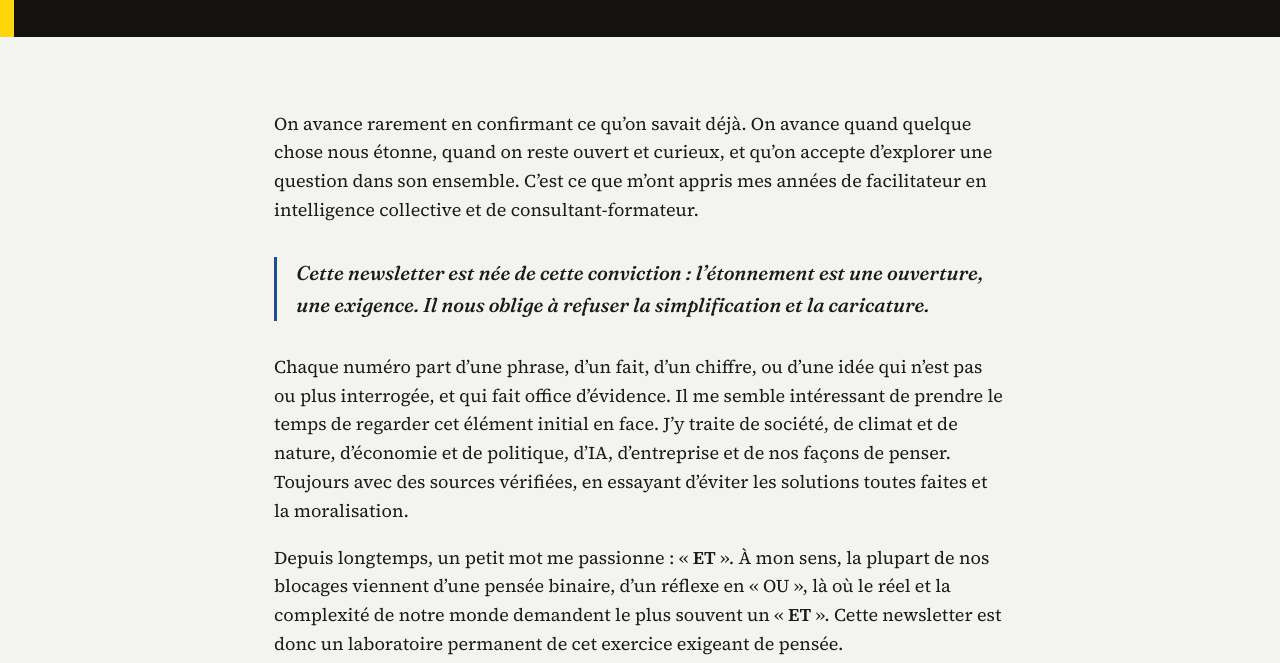
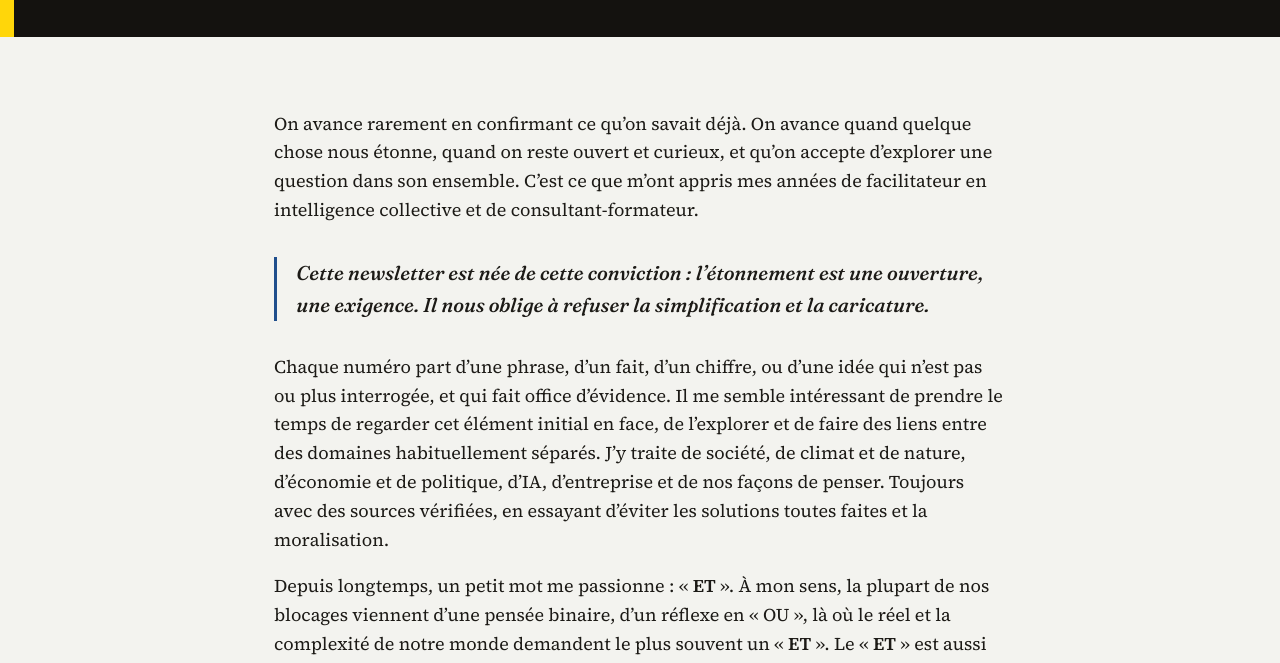
Before and after one commit to gillesschacherer-articles/mes-etonnements, a plain HTML site: page a-propos.html in a window 1280 px wide. Shown: the part 260-923 px from the top of the page. Drawn offline with Linux system fonts and the light colour scheme.

Commit message:
Add files via upload

```diff
--- a/a-propos.html
+++ b/a-propos.html
@@ -33,9 +33,9 @@
 
   <p class="pull">Cette newsletter est née de cette conviction : l’étonnement est une ouverture, une exigence. Il nous oblige à refuser la simplification et la caricature.</p>
 
-  <p>Chaque numéro part d’une phrase, d’un fait, d’un chiffre, ou d’une idée qui n’est pas ou plus interrogée, et qui fait office d’évidence. Il me semble intéressant de prendre le temps de regarder cet élément initial en face. J’y traite de société, de climat et de nature, d’économie et de politique, d’IA, d’entreprise et de nos façons de penser. Toujours avec des sources vérifiées, en essayant d’éviter les solutions toutes faites et la moralisation.</p>
+  <p>Chaque numéro part d’une phrase, d’un fait, d’un chiffre, ou d’une idée qui n’est pas ou plus interrogée, et qui fait office d’évidence. Il me semble intéressant de prendre le temps de regarder cet élément initial en face, de l’explorer et de faire des liens entre des domaines habituellement séparés. J’y traite de société, de climat et de nature, d’économie et de politique, d’IA, d’entreprise et de nos façons de penser. Toujours avec des sources vérifiées, en essayant d’éviter les solutions toutes faites et la moralisation.</p>
 
-  <p>Depuis longtemps, un petit mot me passionne : « <strong>ET</strong> ». À mon sens, la plupart de nos blocages viennent d’une pensée binaire, d’un réflexe en « OU », là où le réel et la complexité de notre monde demandent le plus souvent un « <strong>ET</strong> ». Cette newsletter est donc un laboratoire permanent de cet exercice exigeant de pensée.</p>
+  <p>Depuis longtemps, un petit mot me passionne : « <strong>ET</strong> ». À mon sens, la plupart de nos blocages viennent d’une pensée binaire, d’un réflexe en « OU », là où le réel et la complexité de notre monde demandent le plus souvent un « <strong>ET</strong> ». Le « <strong>ET</strong> » est aussi l’occasion d’explorer les liens entre différents domaines, par exemple entre l’actualité et l’histoire, ou entre le fonctionnement de l’entreprise et notre attachement à la nature. Cette newsletter est donc un laboratoire permanent de cet exercice exigeant de pensée.</p>
 
   <p>Pour me suivre au fil des numéros, ou échanger sur l’un d’eux : <a href="https://www.linkedin.com/newsletters/7136412431022477313/" target="_blank" rel="noopener">Me suivre sur LinkedIn</a>.</p>
 
```
Also changed, not shown: index.html (+1 -1 lines).
